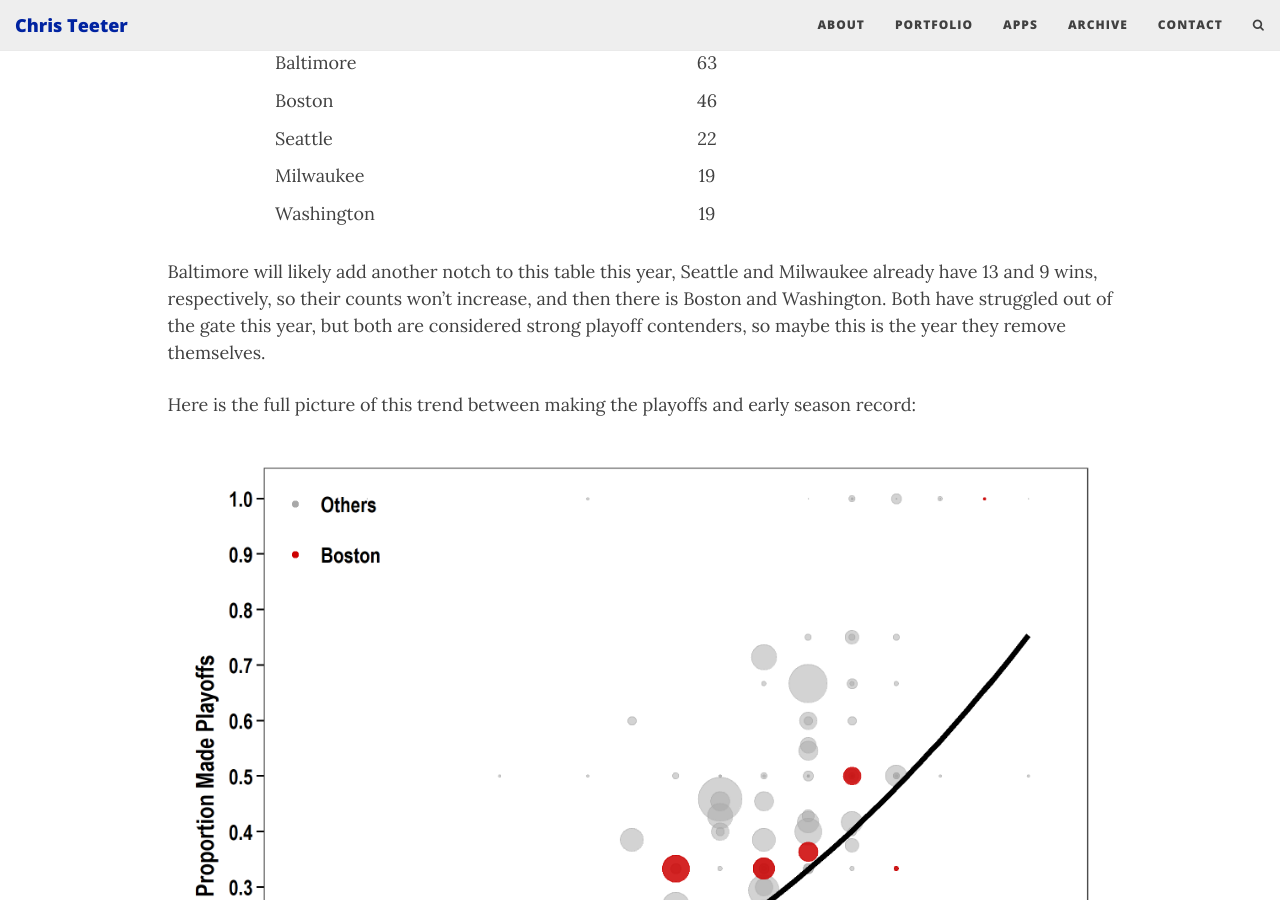
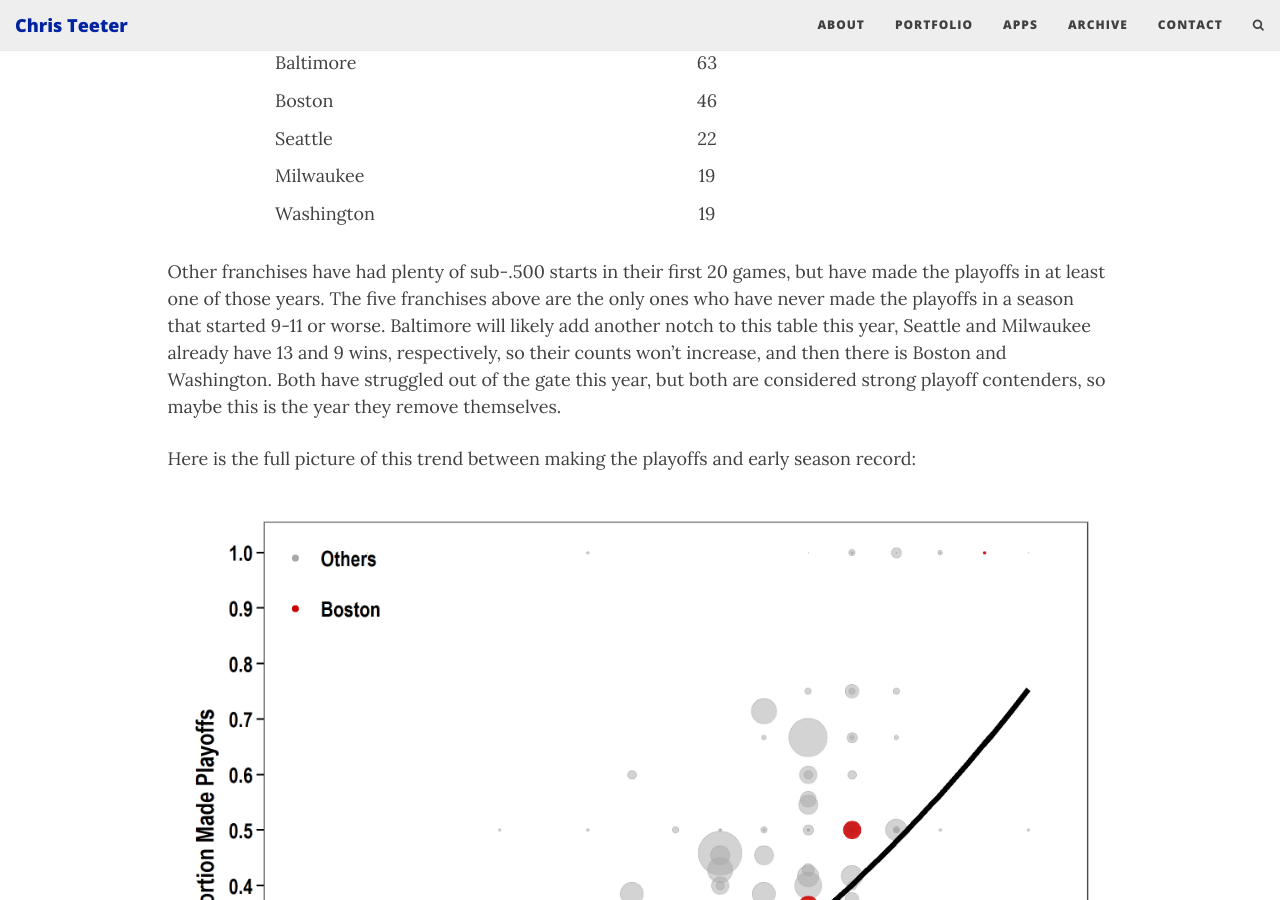
Before and after one commit to cjteeter/cjteeter.github.io, a Jekyll site: the page built from _posts/2019-04-14-red-sox-firsttwentygames-playoffs-followup.md, in a window 1280 px wide and 900 px high, scrolled down 1524 px. Built offline with Jekyll 4.4.1, drawn with Linux system fonts in a browser that asks for light colours; nearby versions of some CDN libraries.

Commit message:
typos and clarity

```diff
--- a/_posts/2019-04-14-red-sox-firsttwentygames-playoffs-followup.md
+++ b/_posts/2019-04-14-red-sox-firsttwentygames-playoffs-followup.md
@@ -29,7 +29,7 @@
   <tr> <td style="text-align:left" bgcolor="white"> Washington </td> <td style="text-align:center" bgcolor="white"> 19 </td> </tr>
 </table>
 
-Baltimore will likely add another notch to this table this year, Seattle and Milwaukee already have 13 and 9 wins, respectively, so their counts won’t increase, and then there is Boston and Washington. Both have struggled out of the gate this year, but both are considered strong playoff contenders, so maybe this is the year they remove themselves.
+Other franchises have had plenty of sub-.500 starts in their first 20 games, but have made the playoffs in at least one of those years. The five franchises above are the only ones who have never made the playoffs in a season that started 9-11 or worse. Baltimore will likely add another notch to this table this year, Seattle and Milwaukee already have 13 and 9 wins, respectively, so their counts won’t increase, and then there is Boston and Washington. Both have struggled out of the gate this year, but both are considered strong playoff contenders, so maybe this is the year they remove themselves.
 
 Here is the full picture of this trend between making the playoffs and early season record:
 
```
Also changed, not shown: _posts/2019-11-21-picks-and-predictions-2019-review.md (+1 -1 lines).
